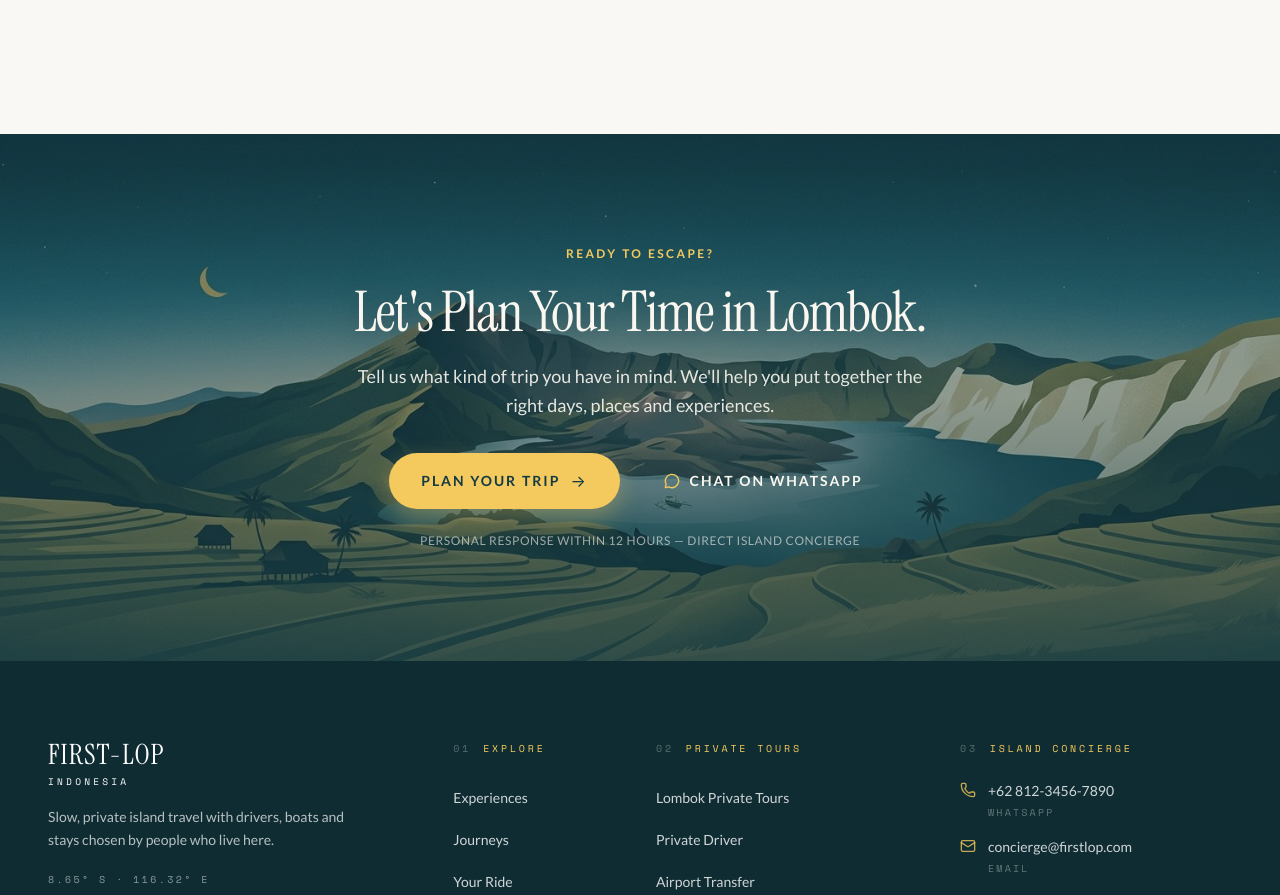
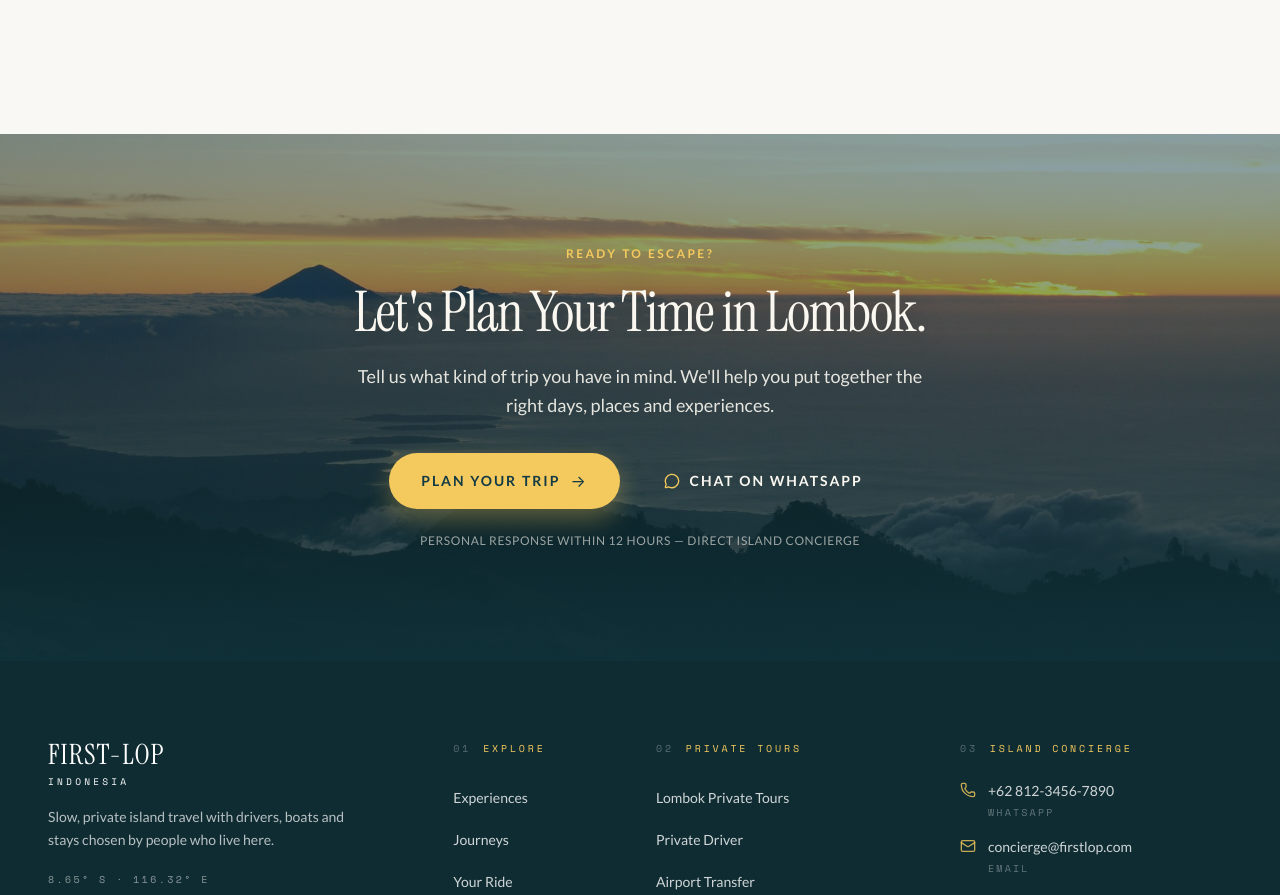
Before and after one commit to sapifysh/travelop, a React (Vite) app: page / in a window 1280 px wide. Shown: the part 7980-8875 px from the top of the page. Built offline with nearby package versions, Linux system fonts and the light colour scheme; a web font is replaced by a local one.

Commit message:
Use Rinjani sunrise photo in Final CTA + add photo credit

```diff
--- a/src/components/FinalCTA.tsx
+++ b/src/components/FinalCTA.tsx
@@ -1,7 +1,7 @@
 import { motion } from 'motion/react';
 import { ArrowRight, MessageCircle, Sparkles } from 'lucide-react';
 import { BRAND } from '../data/content';
-import ctaImage from '../assets/images/cta_rinjani_dusk.jpg';
+import ctaImage from '../assets/images/cta_rinjani_sunrise.jpg';
 
 interface FinalCTAProps {
   onPlanTrip: () => void;
@@ -22,7 +22,7 @@ export default function FinalCTA({ onPlanTrip }: FinalCTAProps) {
         <img
           src={ctaImage}
           loading="lazy"
-          alt="Illustration of Mount Rinjani at dusk above the Sembalun hills, Lombok"
+          alt="Golden sunrise from Mount Rinjani, looking over the Gili Islands toward Mount Agung, Lombok"
           className="w-full h-full object-cover object-center"
         />
         <div className="absolute inset-0 bg-gradient-to-t from-[#123B45]/80 via-[#123B45]/45 to-[#123B45]/50 pointer-events-none" />
```
Also changed, not shown: 1 other file (tests, documents, lock files or other folders).
